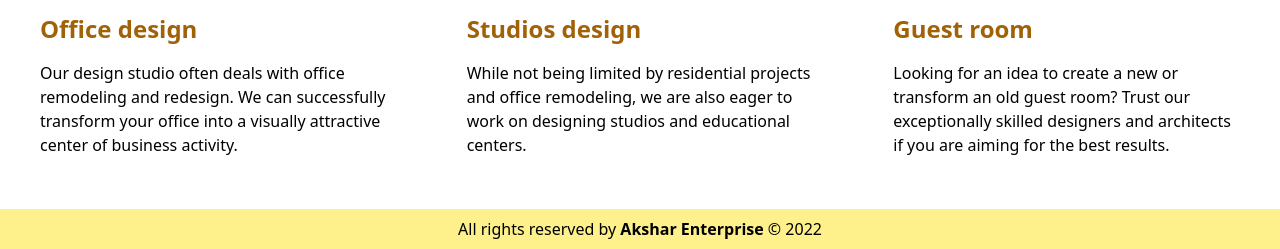
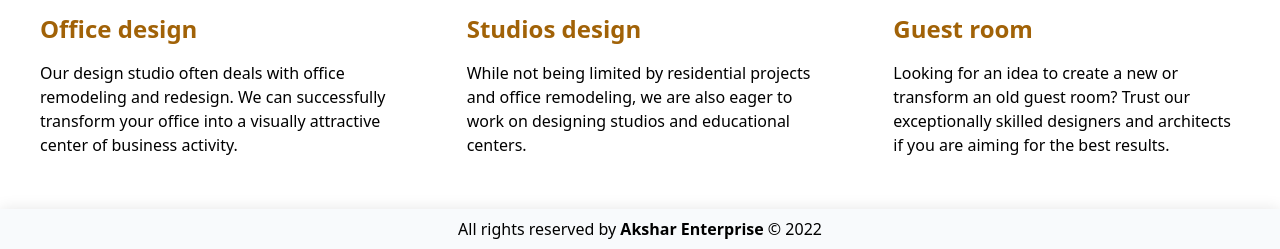
Before and after one commit to Bhavin1324/Interrior, a website built with Vite: page index.html in a window 1280 px wide. Shown: the part 1693-1942 px from the top of the page. Built offline with nearby package versions, Linux system fonts and the light colour scheme; files whose address does not match are found by name.

Commit message:
footer color changes

```diff
--- a/index.html
+++ b/index.html
@@ -413,7 +413,7 @@
         </div>
       </div>
     </section>
-    <footer class="bg-yellow-200 mt-3">
+    <footer class="bg-slate-50 mt-3 shadow-[0_0_1rem_rgba(0,0,0,.1)]">
       <div class="container mx-auto">
         <div></div>
         <div class="text-center p-2">
```
Also changed, not shown: assets/style.css.
